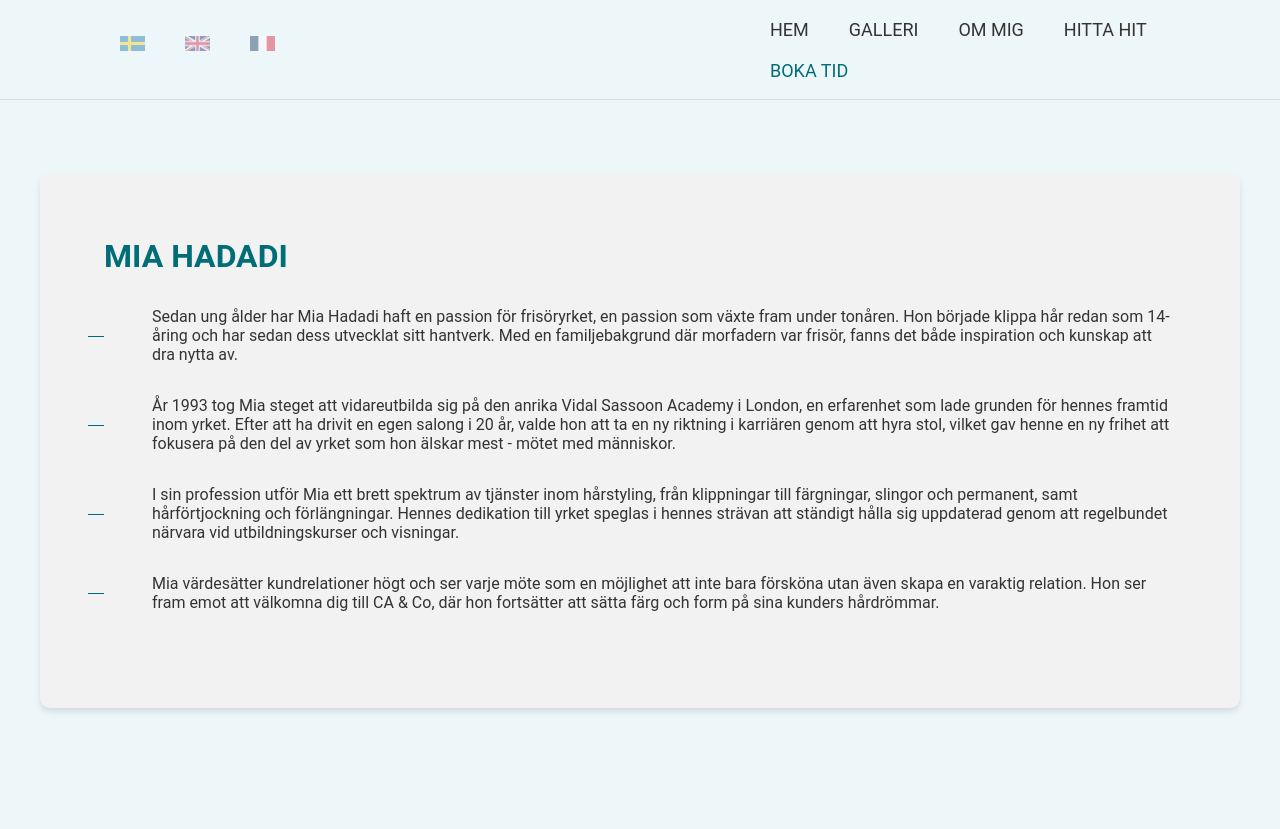
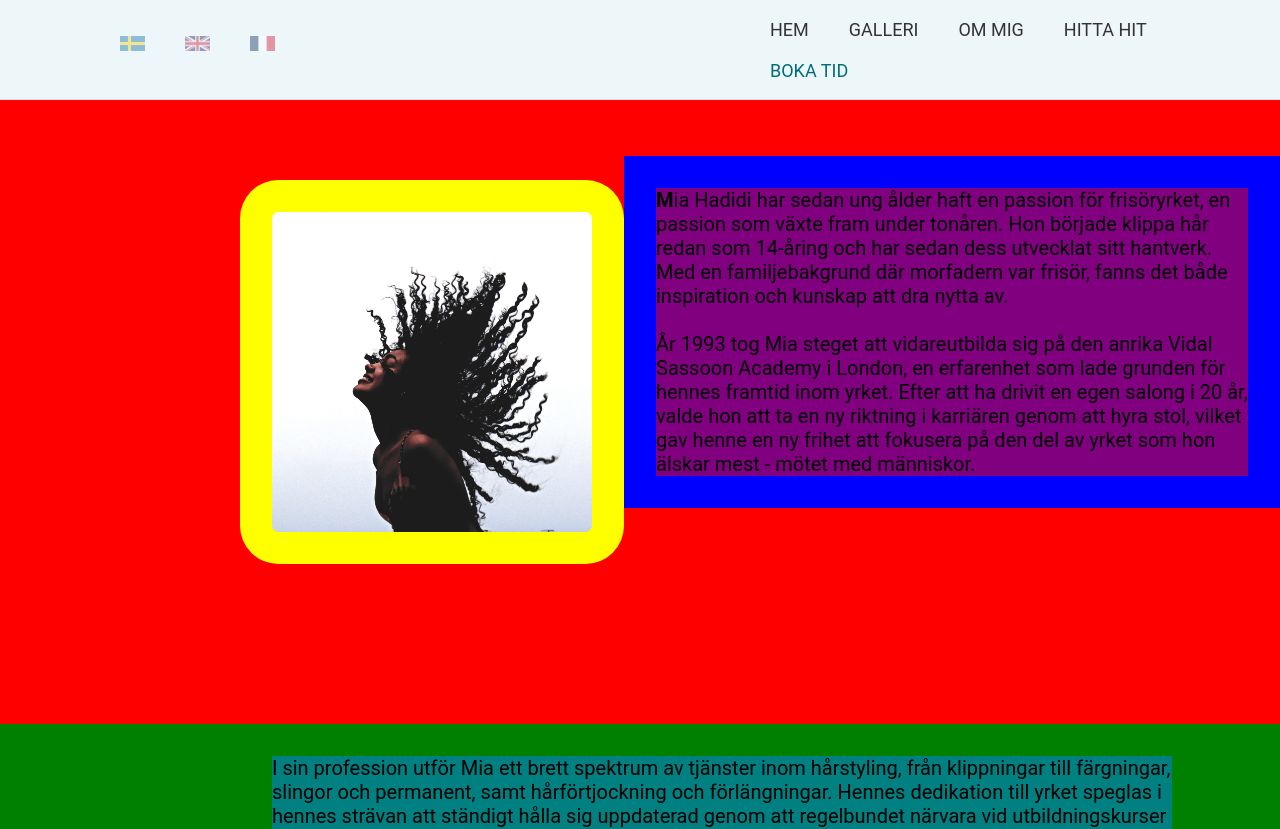
Before and after one commit to alkeal/Projekt-LIA, a React (Vite) app: page /Aboutpage in a window 1280 px wide. Shown: the top 829 px of the page. Built offline with nearby package versions, Linux system fonts and the light colour scheme.

Commit message:
new layout created. placement editing

```diff
--- a/src/pages/Aboutpage.jsx
+++ b/src/pages/Aboutpage.jsx
@@ -1,20 +1,22 @@
 import React from "react";
 import "../styles/pages/Aboutpage.css";
+import Sample from "../assets/sampleimage.jpg";
 
 export default function Aboutpage() {
   return (
     <div className="about-page">
-      <div className="about-container">
-        <div className="about-content">
-          <h1>MIA HADADI</h1>
+      <div className="about-top-section">
+      <img src={Sample} alt="mia" className="first-image" />
+      <div className="about-first-container">
+        <section className="about-first-row">
           <p>
-            Sedan ung ålder har Mia Hadadi haft en passion för frisöryrket, en
-            passion som växte fram under tonåren. Hon började klippa hår redan
-            som 14-åring och har sedan dess utvecklat sitt hantverk. Med en
-            familjebakgrund där morfadern var frisör, fanns det både inspiration
-            och kunskap att dra nytta av.
-          </p>
-          <p>
+            <b>M</b>ia Hadidi har sedan ung ålder haft en passion för
+            frisöryrket, en passion som växte fram under tonåren. Hon började
+            klippa hår redan som 14-åring och har sedan dess utvecklat sitt
+            hantverk. Med en familjebakgrund där morfadern var frisör, fanns det
+            både inspiration och kunskap att dra nytta av.
+            <br></br>
+            <br></br>
             År 1993 tog Mia steget att vidareutbilda sig på den anrika Vidal
             Sassoon Academy i London, en erfarenhet som lade grunden för hennes
             framtid inom yrket. Efter att ha drivit en egen salong i 20 år,
@@ -22,20 +24,25 @@ export default function Aboutpage() {
             vilket gav henne en ny frihet att fokusera på den del av yrket som
             hon älskar mest - mötet med människor.
           </p>
+        </section>
+      </div>
+      </div>
+      <div className="about-second-container">
+        <section className="about-second-row">
           <p>
             I sin profession utför Mia ett brett spektrum av tjänster inom
             hårstyling, från klippningar till färgningar, slingor och permanent,
             samt hårförtjockning och förlängningar. Hennes dedikation till yrket
             speglas i hennes strävan att ständigt hålla sig uppdaterad genom att
             regelbundet närvara vid utbildningskurser och visningar.
-          </p>
-          <p>
+            <br></br>
+            <br></br>
             Mia värdesätter kundrelationer högt och ser varje möte som en
             möjlighet att inte bara försköna utan även skapa en varaktig
             relation. Hon ser fram emot att välkomna dig till CA & Co, där hon
             fortsätter att sätta färg och form på sina kunders hårdrömmar.
           </p>
-        </div>
+        </section>
       </div>
     </div>
   );
--- a/src/styles/pages/Aboutpage.css
+++ b/src/styles/pages/Aboutpage.css
@@ -1,134 +1,60 @@
-* {
-    margin: 0;
-    padding: 0;
-    box-sizing: border-box;
-    font-family: 'Roboto', sans-serif;
+
+.about-page {
+  background: red;
+  display: flex;
+  flex-direction: column;
+  align-items: center;
 }
 
-  .about-page {
-    position: relative;
-    width: 100%;
-    height: 100vh;
-    overflow: hidden;
+.about-top-section {
   display: flex;
   align-items: center;
   justify-content: center;
-    background: #EDF6F9;
-    color: #333333;
+  width: 100%;
 }
 
-  .about-container {
-    max-width: 1200px;
-    width: 100%;
-    margin: auto;
-    padding: 4rem;
-    border-radius: 10px;
-    background: #F2F2F2;
-    box-shadow: 0 4px 6px rgba(0, 0, 0, 0.1);
-    transform: scale(0.9);
-    opacity: 0;
-    margin-bottom: 15%;
-    animation: scaleIn 0.5s ease-out forwards, fadeIn 0.5s ease-out forwards;
+.first-image {
+  height: auto;
+  width: 30%;
+  padding: 2rem;
+  margin-left: 15rem;
+  margin-top: 5rem;
+  border-radius: 10%;
+  background: yellow;
+
 }
 
-  @keyframes scaleIn {
-    to {
-      transform: scale(1);
-    }
+/* UPPER CONTAINER */
+
+.about-first-container {
+  background: blue;
+  display: flex;
+  justify-content: center;
+  flex: 1;
+  padding: 2rem;
+
 }
 
-  @keyframes fadeIn {
-    to {
-      opacity: 1;
-    }
+.about-first-row {
+  background: purple;
+  max-width: 900px;
+  font-size: 1.25rem;
+
 }
 
-  .about-content h1 {
-    margin-bottom: 2rem;
-    color: #006D77;
-    animation: popIn 1s ease forwards;
+/* LOWER CONTAINER */
+
+.about-second-container {
+  background: green;
+  width: 100%;
+  padding: 2rem;
+  margin-top: 10rem;
+
 }
 
-  @keyframes popIn {
-    0% {
-      transform: scale(0.5);
-      opacity: 0;
+.about-second-row {
+  background: teal;
+  max-width: 900px;
+  font-size: 1.25rem;
+  margin-left: 15rem;
 }
-    80% {
-      transform: scale(1.2);
-    }
-    100% {
-      transform: scale(1);
-      opacity: 1;
-    }
-  }
-
-  .about-content h3 {
-    margin-bottom: 0.5rem;
-    color: #83C5BE;
-  }
-
-  .about-content p {
-    margin-bottom: 2rem;
-    position: relative;
-    padding-left: 3rem;
-    opacity: 0;
-    animation: slideIn 0.5s ease-out 0.5s forwards;
-  }
-
-  @keyframes slideIn {
-    to {
-      left: 0;
-      opacity: 1;
-    }
-  }
-
-  .about-content p::before {
-    content: "";
-    display: block;
-    position: absolute;
-    top: 50%;
-    left: -1rem;
-    width: 1rem;
-    height: 1px;
-    background: #006D77;
-    transition: width 0.3s ease-in-out;
-  }
-
-  .about-content p:hover::before {
-    width: 3rem;
-  }
-
-  @media screen and (max-width: 768px) {
-    .about-page {
-        height: auto;
-      }
-
-      .about-container {
-        padding: 1rem;
-        transform: none;
-        opacity: 1;
-        margin-bottom: 2rem;
-      }
-
-      .about-content {
-        width: auto;
-        transform: none;
-        position: static;
-        padding: 2rem;
-      }
-
-      .about-content h1,
-      .about-content h3 {
-        text-align: left;
-      }
-
-      .about-content p {
-        padding-left: 0;
-      }
-
-      .about-content p::before {
-        content: none;
-      }
-
-}
```
Lines whose indentation alone changed are shown as unchanged.
